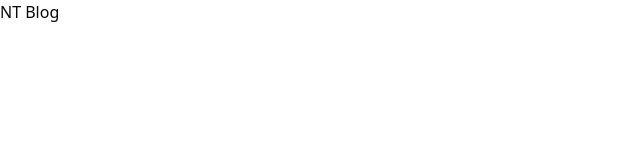
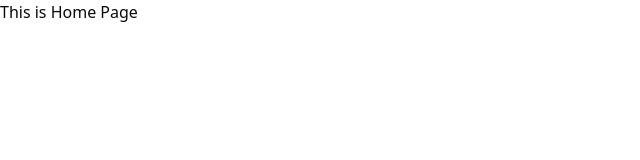
Before and after one commit to albiinb/nt-blog, a Next.js app: page / in a window 1280 px wide. Shown: the top 160 px of the page, without its empty margins (0-640 px from the left). Built offline with nearby package versions, Linux system fonts and the light colour scheme.

Commit message:
[no-issue] added default pages

```diff
--- /dev/null
+++ b/src/app/not-found.tsx
@@ -0,0 +1,5 @@
+import { NotFoundPage } from '@/screens/not-found/NotFoundPage'
+
+export default function NotFound() {
+  return <NotFoundPage />
+}
--- a/src/app/page.tsx
+++ b/src/app/page.tsx
@@ -1,7 +1,5 @@
+import { HomePage } from '@/screens/home/HomePage'
+
 export default function Home() {
-  return (
-    <div>
-      <h1>NT Blog</h1>
-    </div>
-  )
+  return <HomePage />
 }
--- /dev/null
+++ b/src/app/post/[id]/page.tsx
@@ -0,0 +1,10 @@
+import { PostDetailsPage } from '@/screens/post-details/PostDetailsPage'
+
+export default async function PostDetails({
+  params
+}: {
+  params: Promise<{ id: string }>
+}) {
+  const { id } = await params
+  return <PostDetailsPage id={id} />
+}
--- /dev/null
+++ b/src/app/search/page.tsx
@@ -0,0 +1,5 @@
+import { SearchResultsPage } from '@/screens/search-results/SearchResultsPage'
+
+export default function SearchResults() {
+  return <SearchResultsPage />
+}
--- /dev/null
+++ b/src/screens/home/HomePage.tsx
@@ -0,0 +1,7 @@
+export const HomePage = () => {
+  return (
+    <div>
+      <h1>This is Home Page</h1>
+    </div>
+  )
+}
--- /dev/null
+++ b/src/screens/not-found/NotFoundPage.tsx
@@ -0,0 +1,7 @@
+export const NotFoundPage = () => {
+  return (
+    <div>
+      <h1>This is Not Found Page</h1>
+    </div>
+  )
+}
--- /dev/null
+++ b/src/screens/post-details/PostDetailsPage.tsx
@@ -0,0 +1,7 @@
+export const PostDetailsPage = ({ id }: { id: string }) => {
+  return (
+    <div>
+      <h1>This is Post Details Page: {id}</h1>
+    </div>
+  )
+}
--- /dev/null
+++ b/src/screens/search-results/SearchResultsPage.tsx
@@ -0,0 +1,7 @@
+export const SearchResultsPage = () => {
+  return (
+    <div>
+      <h1>This is Search Results Page</h1>
+    </div>
+  )
+}
```
